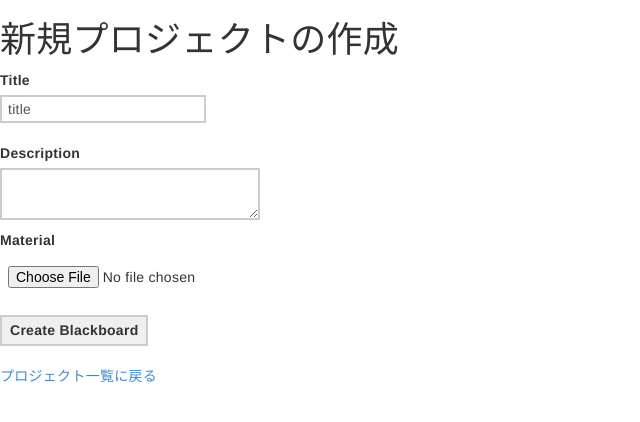
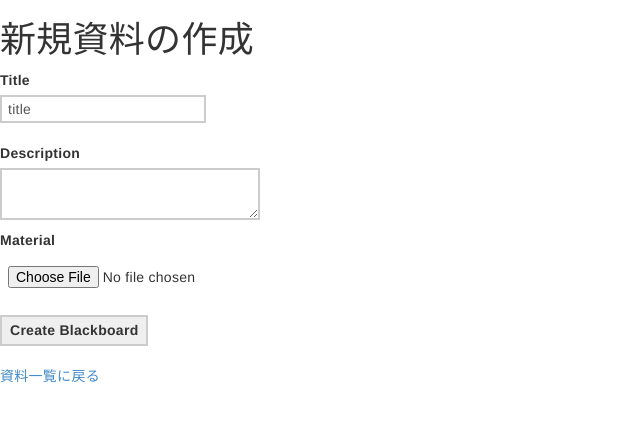
Before and after one commit to massaru129/group_2_repository, a Rails app: page /blackboards/new in a window 1280 px wide. Shown: the top 422 px of the page, without its empty margins (0-640 px from the left). Run offline with Rails 7, Linux system fonts and the light colour scheme; style sheets or scripts are compiled from the project's sources; parts of the project's set-up code (start-up, migrations or seed data) failed here and were passed over; some libraries are stand-ins or nearby versions.

```diff
--- a/shiketai_tool/app/views/blackboards/new.html.erb
+++ b/shiketai_tool/app/views/blackboards/new.html.erb
@@ -1,3 +1,3 @@
-<h1>新規プロジェクトの作成</h1>
+<h1>新規資料の作成</h1>
 <%= render 'form' %>
-<%= link_to 'プロジェクト一覧に戻る', blackboards_path %>
+<%= link_to '資料一覧に戻る', blackboards_path %>
```
